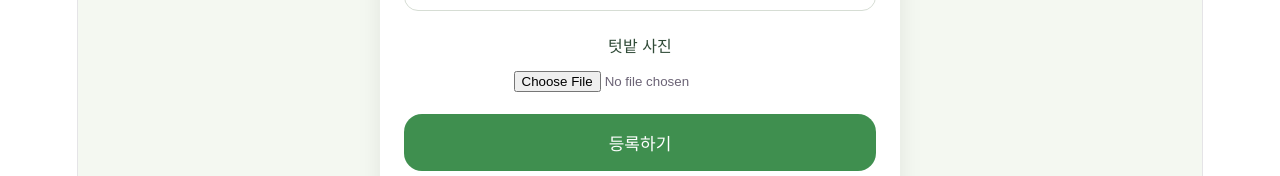
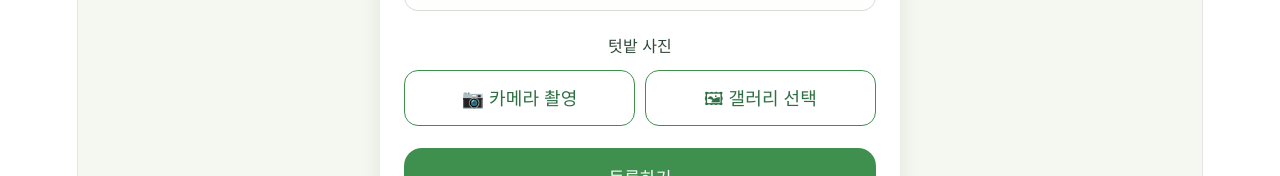
Before and after one commit to KimWookyeong/GreenLink, a React (Vite) app: page /garden-register in a window 1280 px wide. Shown: the part 1064-1240 px from the top of the page. Built offline with nearby package versions, Linux system fonts and the light colour scheme.

Commit message:
사진 등록 방식 수정

```diff
--- a/src/pages/GardenRegisterPage.tsx
+++ b/src/pages/GardenRegisterPage.tsx
@@ -42,6 +42,11 @@ export default function GardenRegisterPage() {
     lat: 35.335,
     lng: 129.037,
   });
+
+  const handleImageUpload = (file?: File) => {
+    if (!file) return;
+    setPreview(URL.createObjectURL(file));
+  };
 
   const handleSave = async () => {
     if (!title || !location || !crops) {
@@ -98,9 +103,7 @@ export default function GardenRegisterPage() {
           />
 
           <label style={labelStyle}>지도에서 위치 선택</label>
-          <p style={guideTextStyle}>
-            지도를 클릭하면 텃밭 위치 핀이 이동합니다.
-          </p>
+          <p style={guideTextStyle}>지도를 클릭하면 텃밭 위치 핀이 이동합니다.</p>
 
           <div style={mapBoxStyle}>
             <MapContainer
@@ -109,11 +112,7 @@ export default function GardenRegisterPage() {
               style={{ height: "100%", width: "100%" }}
             >
               <TileLayer url="https://{s}.tile.openstreetmap.org/{z}/{x}/{y}.png" />
-
-              <LocationPicker
-                position={position}
-                setPosition={setPosition}
-              />
+              <LocationPicker position={position} setPosition={setPosition} />
             </MapContainer>
           </div>
 
@@ -138,19 +137,30 @@ export default function GardenRegisterPage() {
           />
 
           <label style={labelStyle}>텃밭 사진</label>
-          <input
-            type="file"
-            accept="image/*"
-            onChange={(e) => {
-              const file = e.target.files?.[0];
-              if (!file) return;
-              setPreview(URL.createObjectURL(file));
-            }}
-          />
+          <div style={photoButtonRowStyle}>
+            <label style={photoButtonStyle}>
+              📷 카메라 촬영
+              <input
+                type="file"
+                accept="image/*"
+                capture="environment"
+                onChange={(e) => handleImageUpload(e.target.files?.[0])}
+                style={{ display: "none" }}
+              />
+            </label>
 
-          {preview && (
-            <img src={preview} alt="미리보기" style={previewStyle} />
-          )}
+            <label style={photoButtonStyle}>
+              🖼 갤러리 선택
+              <input
+                type="file"
+                accept="image/*"
+                onChange={(e) => handleImageUpload(e.target.files?.[0])}
+                style={{ display: "none" }}
+              />
+            </label>
+          </div>
+
+          {preview && <img src={preview} alt="미리보기" style={previewStyle} />}
 
           <button onClick={handleSave} style={buttonStyle}>
             등록하기
@@ -165,41 +175,17 @@ export default function GardenRegisterPage() {
   );
 }
 
-const pageStyle = {
-  minHeight: "100vh",
-  background: "#f4f8f1",
-};
-
-const contentStyle = {
-  maxWidth: 520,
-  margin: "0 auto",
-  padding: 20,
-};
-
-const headerStyle = {
-  textAlign: "center" as const,
-  marginBottom: 18,
-};
-
-const titleStyle = {
-  margin: 0,
-  color: "#1f3d2b",
-  fontSize: 34,
-  fontWeight: 900,
-};
-
-const subTitleStyle = {
-  color: "#5f6f64",
-  lineHeight: 1.6,
-};
-
+const pageStyle = { minHeight: "100vh", background: "#f4f8f1" };
+const contentStyle = { maxWidth: 520, margin: "0 auto", padding: 20 };
+const headerStyle = { textAlign: "center" as const, marginBottom: 18 };
+const titleStyle = { margin: 0, color: "#1f3d2b", fontSize: 34, fontWeight: 900 };
+const subTitleStyle = { color: "#5f6f64", lineHeight: 1.6 };
 const cardStyle = {
   background: "white",
   borderRadius: 24,
   padding: 24,
   boxShadow: "0 8px 24px rgba(0,0,0,0.08)",
 };
-
 const labelStyle = {
   display: "block",
   marginTop: 16,
@@ -208,7 +194,6 @@ const labelStyle = {
   fontWeight: 800,
   fontSize: 16,
 };
-
 const inputStyle = {
   width: "100%",
   padding: 14,
@@ -217,26 +202,14 @@ const inputStyle = {
   boxSizing: "border-box" as const,
   fontSize: 15,
 };
-
-const textareaStyle = {
-  ...inputStyle,
-  height: 110,
-  resize: "none" as const,
-};
-
-const guideTextStyle = {
-  margin: "0 0 10px",
-  color: "#6f7d72",
-  fontSize: 14,
-};
-
+const textareaStyle = { ...inputStyle, height: 110, resize: "none" as const };
+const guideTextStyle = { margin: "0 0 10px", color: "#6f7d72", fontSize: 14 };
 const mapBoxStyle = {
   height: 260,
   borderRadius: 18,
   overflow: "hidden",
   border: "1px solid #d6ddd4",
 };
-
 const locationInfoStyle = {
   marginTop: 10,
   padding: 10,
@@ -247,7 +220,22 @@ const locationInfoStyle = {
   fontWeight: 700,
   textAlign: "center" as const,
 };
-
+const photoButtonRowStyle = {
+  display: "grid",
+  gridTemplateColumns: "1fr 1fr",
+  gap: 10,
+  marginTop: 10,
+};
+const photoButtonStyle = {
+  padding: 14,
+  borderRadius: 14,
+  border: "1px solid #3f8f4f",
+  background: "#ffffff",
+  color: "#2f6f44",
+  fontWeight: 900,
+  textAlign: "center" as const,
+  cursor: "pointer",
+};
 const previewStyle = {
   width: "100%",
   maxHeight: 240,
@@ -255,7 +243,6 @@ const previewStyle = {
   borderRadius: 16,
   marginTop: 12,
 };
-
 const buttonStyle = {
   width: "100%",
   padding: 16,
@@ -268,7 +255,6 @@ const buttonStyle = {
   fontWeight: 900,
   cursor: "pointer",
 };
-
 const subButtonStyle = {
   width: "100%",
   padding: 14,
--- a/src/pages/SharePage.tsx
+++ b/src/pages/SharePage.tsx
@@ -14,6 +14,7 @@ type ShareItem = {
 
 export default function SharePage() {
   const [showForm, setShowForm] = useState(false);
+  const [items, setItems] = useState<ShareItem[]>([]);
 
   const [title, setTitle] = useState("");
   const [type, setType] = useState("수확작물");
@@ -23,11 +24,14 @@ export default function SharePage() {
   const [author, setAuthor] = useState("");
   const [image, setImage] = useState<string | null>(null);
 
-  const [items, setItems] = useState<ShareItem[]>([]);
+  const handleImageUpload = (file?: File) => {
+    if (!file) return;
+    setImage(URL.createObjectURL(file));
+  };
 
   const handleSubmit = () => {
     if (!title || !quantity) {
-      alert("제목과 수량을 입력해주세요");
+      alert("제목과 수량을 입력해주세요.");
       return;
     }
 
@@ -43,9 +47,10 @@ export default function SharePage() {
     };
 
     setItems([newItem, ...items]);
-
     setTitle("");
+    setType("수확작물");
     setQuantity("");
+    setMethod("나눔");
     setPlace("");
     setAuthor("");
     setImage(null);
@@ -59,36 +64,26 @@ export default function SharePage() {
 
         <TopTabs />
 
-        {/* 설명 */}
         <p style={descStyle}>
           수확한 작물과 텃밭 자원을
           <br />
-          이웃과 나누는 공간입니다 🌱
+          이웃과 나누는 공간입니다.
         </p>
 
-        {/* 등록 버튼 */}
-        <button
-          onClick={() => setShowForm(!showForm)}
-          style={mainButton}
-        >
+        <button onClick={() => setShowForm(!showForm)} style={mainButton}>
           + 나눔 등록하기
         </button>
 
-        {/* 입력 폼 */}
         {showForm && (
           <div style={formStyle}>
             <input
-              placeholder="제목 (예: 상추 3봉 나눔)"
+              placeholder="제목 예: 상추 3봉 나눔"
               value={title}
               onChange={(e) => setTitle(e.target.value)}
               style={inputStyle}
             />
 
-            <select
-              value={type}
-              onChange={(e) => setType(e.target.value)}
-              style={inputStyle}
-            >
+            <select value={type} onChange={(e) => setType(e.target.value)} style={inputStyle}>
               <option>수확작물</option>
               <option>씨앗·모종</option>
               <option>비료·흙</option>
@@ -97,7 +92,7 @@ export default function SharePage() {
             </select>
 
             <input
-              placeholder="수량 (예: 3봉, 5개)"
+              placeholder="수량 예: 3봉, 5개"
               value={quantity}
               onChange={(e) => setQuantity(e.target.value)}
               style={inputStyle}
@@ -114,7 +109,7 @@ export default function SharePage() {
             </select>
 
             <input
-              placeholder="장소 (예: 텃밭 입구)"
+              placeholder="장소 예: 텃밭 입구"
               value={place}
               onChange={(e) => setPlace(e.target.value)}
               style={inputStyle}
@@ -127,17 +122,30 @@ export default function SharePage() {
               style={inputStyle}
             />
 
-            <input
-              type="file"
-              accept="image/*"
-              onChange={(e) => {
-                const file = e.target.files?.[0];
-                if (!file) return;
-                setImage(URL.createObjectURL(file));
-              }}
-            />
+            <div style={photoButtonRowStyle}>
+              <label style={photoButtonStyle}>
+                📷 카메라 촬영
+                <input
+                  type="file"
+                  accept="image/*"
+                  capture="environment"
+                  onChange={(e) => handleImageUpload(e.target.files?.[0])}
+                  style={{ display: "none" }}
+                />
+              </label>
 
-            {image && <img src={image} style={imageStyle} />}
+              <label style={photoButtonStyle}>
+                🖼 갤러리 선택
+                <input
+                  type="file"
+                  accept="image/*"
+                  onChange={(e) => handleImageUpload(e.target.files?.[0])}
+                  style={{ display: "none" }}
+                />
+              </label>
+            </div>
+
+            {image && <img src={image} alt="나눔 사진" style={imageStyle} />}
 
             <button onClick={handleSubmit} style={submitButton}>
               등록하기
@@ -145,25 +153,22 @@ export default function SharePage() {
           </div>
         )}
 
-        {/* 목록 */}
         <div style={{ marginTop: 20 }}>
           {items.length === 0 ? (
             <div style={emptyStyle}>
               <div style={{ fontSize: 40 }}>🌱</div>
-              <p>아직 나눔이 없습니다</p>
+              <p>아직 나눔이 없습니다.</p>
             </div>
           ) : (
             items.map((item) => (
               <div key={item.id} style={cardStyle}>
-                <h3>{item.title}</h3>
-
+                <h3 style={cardTitleStyle}>{item.title}</h3>
                 <p>🌿 {item.type}</p>
                 <p>📦 {item.quantity}</p>
                 <p>🤝 {item.method}</p>
                 {item.place && <p>📍 {item.place}</p>}
                 <p>👤 {item.author}</p>
-
-                {item.image && <img src={item.image} style={cardImage} />}
+                {item.image && <img src={item.image} alt={item.title} style={cardImage} />}
               </div>
             ))
           )}
@@ -173,14 +178,10 @@ export default function SharePage() {
   );
 }
 
-/* 스타일 */
-
 const pageStyle = { minHeight: "100vh", background: "#f4f8f1" };
-const contentStyle = { maxWidth: 420, margin: "0 auto", padding: 20 };
-
-const titleStyle = { fontSize: 26, fontWeight: 900 };
-const descStyle = { color: "#666", marginBottom: 12 };
-
+const contentStyle = { maxWidth: 520, margin: "0 auto", padding: 20 };
+const titleStyle = { fontSize: 28, fontWeight: 900, color: "#1f3d2b" };
+const descStyle = { color: "#5f6f64", marginBottom: 12, lineHeight: 1.6 };
 const mainButton = {
   width: "100%",
   padding: 14,
@@ -189,55 +190,65 @@ const mainButton = {
   border: "none",
   borderRadius: 14,
   marginBottom: 14,
-  fontWeight: 800,
+  fontWeight: 900,
+  cursor: "pointer",
 };
-
 const formStyle = {
   background: "#fff",
   padding: 16,
   borderRadius: 16,
   marginBottom: 14,
+  boxShadow: "0 6px 18px rgba(0,0,0,0.06)",
 };
-
 const inputStyle = {
   width: "100%",
-  padding: 10,
+  padding: 12,
   marginBottom: 10,
-  borderRadius: 10,
+  borderRadius: 12,
   border: "1px solid #ddd",
+  boxSizing: "border-box" as const,
 };
-
-const imageStyle = {
+const photoButtonRowStyle = {
+  display: "grid",
+  gridTemplateColumns: "1fr 1fr",
+  gap: 10,
+  marginTop: 6,
+};
+const photoButtonStyle = {
+  padding: 13,
+  borderRadius: 14,
+  border: "1px solid #3f8f4f",
+  background: "#ffffff",
+  color: "#2f6f44",
+  fontWeight: 900,
+  textAlign: "center" as const,
+  cursor: "pointer",
+};
+const imageStyle = { width: "100%", borderRadius: 12, marginTop: 10 };
+const submitButton = {
+  marginTop: 12,
   width: "100%",
-  borderRadius: 10,
-  marginTop: 10,
-};
-
-const submitButton = {
-  marginTop: 10,
-  width: "100%",
-  padding: 12,
+  padding: 13,
   background: "#3f8f4f",
   color: "white",
   border: "none",
   borderRadius: 12,
+  fontWeight: 900,
+  cursor: "pointer",
 };
-
 const cardStyle = {
   background: "#fff",
-  padding: 14,
-  borderRadius: 14,
+  padding: 16,
+  borderRadius: 16,
   marginBottom: 12,
+  boxShadow: "0 4px 12px rgba(0,0,0,0.05)",
 };
-
-const cardImage = {
-  width: "100%",
-  borderRadius: 10,
-  marginTop: 8,
-};
-
+const cardTitleStyle = { color: "#1f3d2b", marginTop: 0 };
+const cardImage = { width: "100%", borderRadius: 12, marginTop: 8 };
 const emptyStyle = {
   textAlign: "center" as const,
   padding: 40,
   color: "#999",
+  background: "#fff",
+  borderRadius: 16,
 };
```
